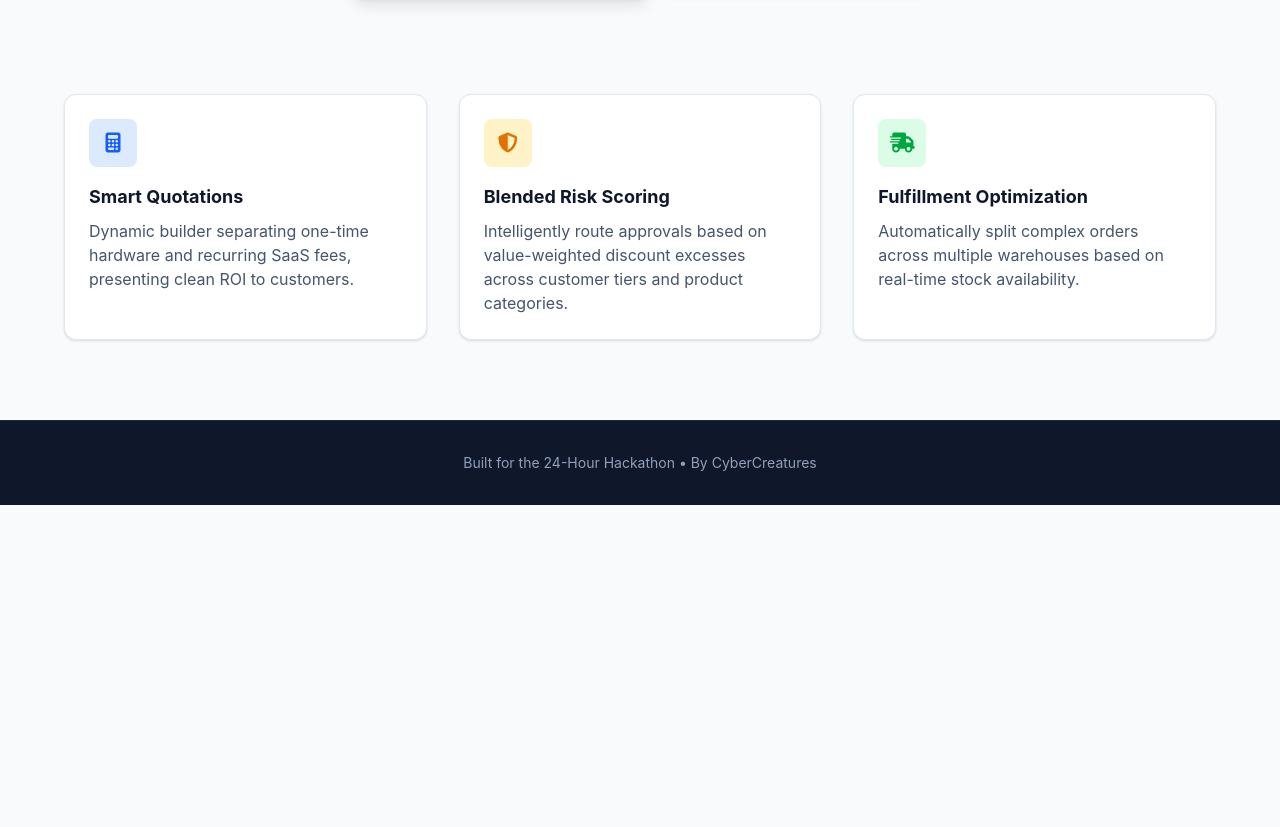
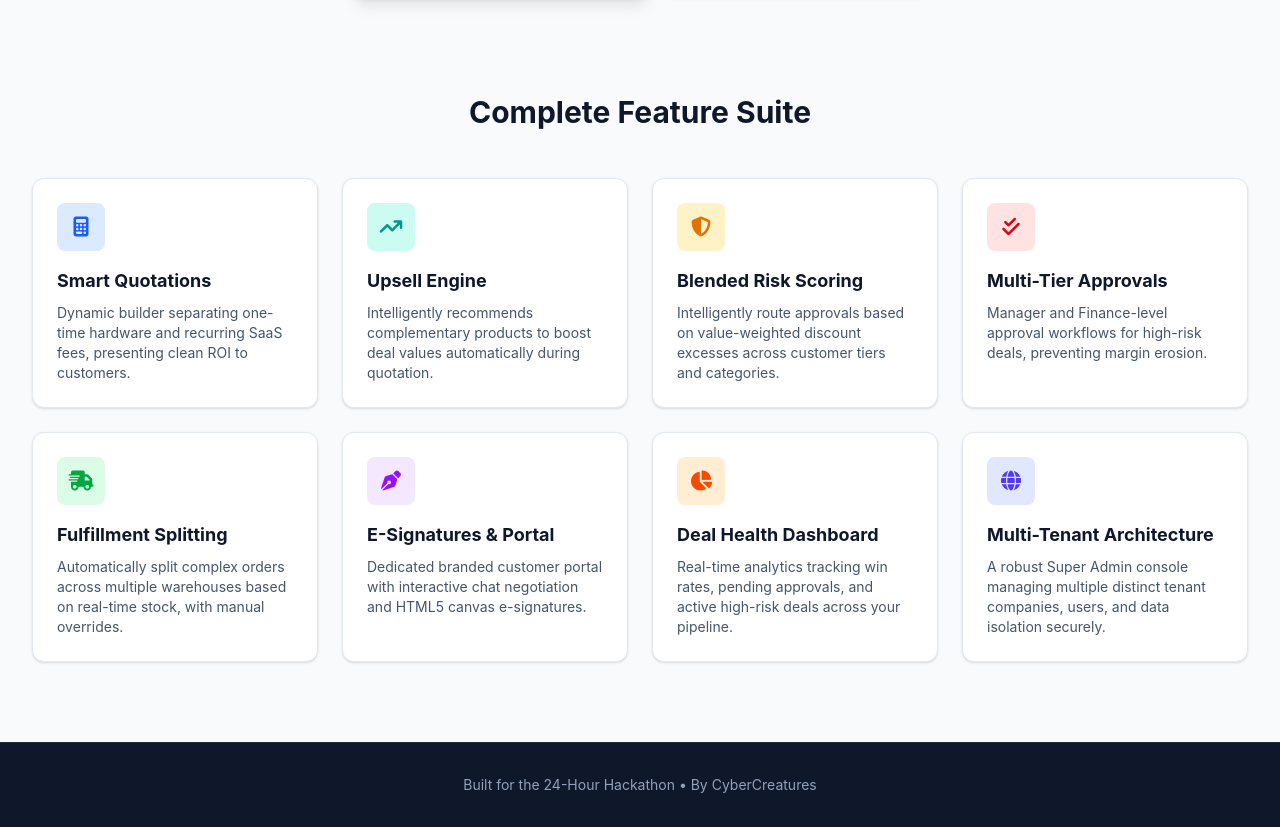
Before and after one commit to R-Dhrumil/DealFlow360_By_CyberCreatures, a React (Vite) app in the folder client/: page / in a window 1280 px wide. Shown: the part 449-1276 px from the top of the page. Before the commit the page ends 954 px from the top, so only its background shows below. Built offline with nearby package versions, Linux system fonts and the light colour scheme; no server answers.

Commit message:
landing page

```diff
--- a/client/src/pages/LandingPage.jsx
+++ b/client/src/pages/LandingPage.jsx
@@ -41,29 +41,74 @@ export default function LandingPage() {
           </Link>
         </div>
 
-        <div className="mt-24 grid grid-cols-1 md:grid-cols-3 gap-8 max-w-6xl w-full text-left">
-          <div className="bg-white p-6 rounded-xl border border-slate-200 shadow-sm">
+        <div className="mt-24 w-full text-center">
+          <h2 className="text-3xl font-bold text-slate-900 mb-12">Complete Feature Suite</h2>
+          <div className="grid grid-cols-1 md:grid-cols-2 lg:grid-cols-4 gap-6 max-w-7xl mx-auto text-left">
+
+            <div className="bg-white p-6 rounded-xl border border-slate-200 shadow-sm hover:shadow-md transition-shadow">
               <div className="w-12 h-12 rounded-lg bg-blue-100 flex items-center justify-center text-blue-600 mb-4">
                 <i className="fa-solid fa-calculator text-xl"></i>
               </div>
               <h3 className="text-lg font-bold text-slate-900 mb-2">Smart Quotations</h3>
-            <p className="text-slate-600">Dynamic builder separating one-time hardware and recurring SaaS fees, presenting clean ROI to customers.</p>
+              <p className="text-slate-600 text-sm">Dynamic builder separating one-time hardware and recurring SaaS fees, presenting clean ROI to customers.</p>
             </div>
 
-          <div className="bg-white p-6 rounded-xl border border-slate-200 shadow-sm">
+            <div className="bg-white p-6 rounded-xl border border-slate-200 shadow-sm hover:shadow-md transition-shadow">
+              <div className="w-12 h-12 rounded-lg bg-teal-100 flex items-center justify-center text-teal-600 mb-4">
+                <i className="fa-solid fa-arrow-trend-up text-xl"></i>
+              </div>
+              <h3 className="text-lg font-bold text-slate-900 mb-2">Upsell Engine</h3>
+              <p className="text-slate-600 text-sm">Intelligently recommends complementary products to boost deal values automatically during quotation.</p>
+            </div>
+
+            <div className="bg-white p-6 rounded-xl border border-slate-200 shadow-sm hover:shadow-md transition-shadow">
               <div className="w-12 h-12 rounded-lg bg-amber-100 flex items-center justify-center text-amber-600 mb-4">
                 <i className="fa-solid fa-shield-halved text-xl"></i>
               </div>
               <h3 className="text-lg font-bold text-slate-900 mb-2">Blended Risk Scoring</h3>
-            <p className="text-slate-600">Intelligently route approvals based on value-weighted discount excesses across customer tiers and product categories.</p>
+              <p className="text-slate-600 text-sm">Intelligently route approvals based on value-weighted discount excesses across customer tiers and categories.</p>
             </div>
 
-          <div className="bg-white p-6 rounded-xl border border-slate-200 shadow-sm">
+            <div className="bg-white p-6 rounded-xl border border-slate-200 shadow-sm hover:shadow-md transition-shadow">
+              <div className="w-12 h-12 rounded-lg bg-red-100 flex items-center justify-center text-red-600 mb-4">
+                <i className="fa-solid fa-check-double text-xl"></i>
+              </div>
+              <h3 className="text-lg font-bold text-slate-900 mb-2">Multi-Tier Approvals</h3>
+              <p className="text-slate-600 text-sm">Manager and Finance-level approval workflows for high-risk deals, preventing margin erosion.</p>
+            </div>
+
+            <div className="bg-white p-6 rounded-xl border border-slate-200 shadow-sm hover:shadow-md transition-shadow">
               <div className="w-12 h-12 rounded-lg bg-green-100 flex items-center justify-center text-green-600 mb-4">
                 <i className="fa-solid fa-truck-fast text-xl"></i>
               </div>
-            <h3 className="text-lg font-bold text-slate-900 mb-2">Fulfillment Optimization</h3>
-            <p className="text-slate-600">Automatically split complex orders across multiple warehouses based on real-time stock availability.</p>
+              <h3 className="text-lg font-bold text-slate-900 mb-2">Fulfillment Splitting</h3>
+              <p className="text-slate-600 text-sm">Automatically split complex orders across multiple warehouses based on real-time stock, with manual overrides.</p>
+            </div>
+
+            <div className="bg-white p-6 rounded-xl border border-slate-200 shadow-sm hover:shadow-md transition-shadow">
+              <div className="w-12 h-12 rounded-lg bg-purple-100 flex items-center justify-center text-purple-600 mb-4">
+                <i className="fa-solid fa-pen-nib text-xl"></i>
+              </div>
+              <h3 className="text-lg font-bold text-slate-900 mb-2">E-Signatures & Portal</h3>
+              <p className="text-slate-600 text-sm">Dedicated branded customer portal with interactive chat negotiation and HTML5 canvas e-signatures.</p>
+            </div>
+
+            <div className="bg-white p-6 rounded-xl border border-slate-200 shadow-sm hover:shadow-md transition-shadow">
+              <div className="w-12 h-12 rounded-lg bg-orange-100 flex items-center justify-center text-orange-600 mb-4">
+                <i className="fa-solid fa-chart-pie text-xl"></i>
+              </div>
+              <h3 className="text-lg font-bold text-slate-900 mb-2">Deal Health Dashboard</h3>
+              <p className="text-slate-600 text-sm">Real-time analytics tracking win rates, pending approvals, and active high-risk deals across your pipeline.</p>
+            </div>
+
+            <div className="bg-white p-6 rounded-xl border border-slate-200 shadow-sm hover:shadow-md transition-shadow">
+              <div className="w-12 h-12 rounded-lg bg-indigo-100 flex items-center justify-center text-indigo-600 mb-4">
+                <i className="fa-solid fa-globe text-xl"></i>
+              </div>
+              <h3 className="text-lg font-bold text-slate-900 mb-2">Multi-Tenant Architecture</h3>
+              <p className="text-slate-600 text-sm">A robust Super Admin console managing multiple distinct tenant companies, users, and data isolation securely.</p>
+            </div>
+
           </div>
         </div>
       </main>
```
Lines whose indentation alone changed are shown as unchanged.
